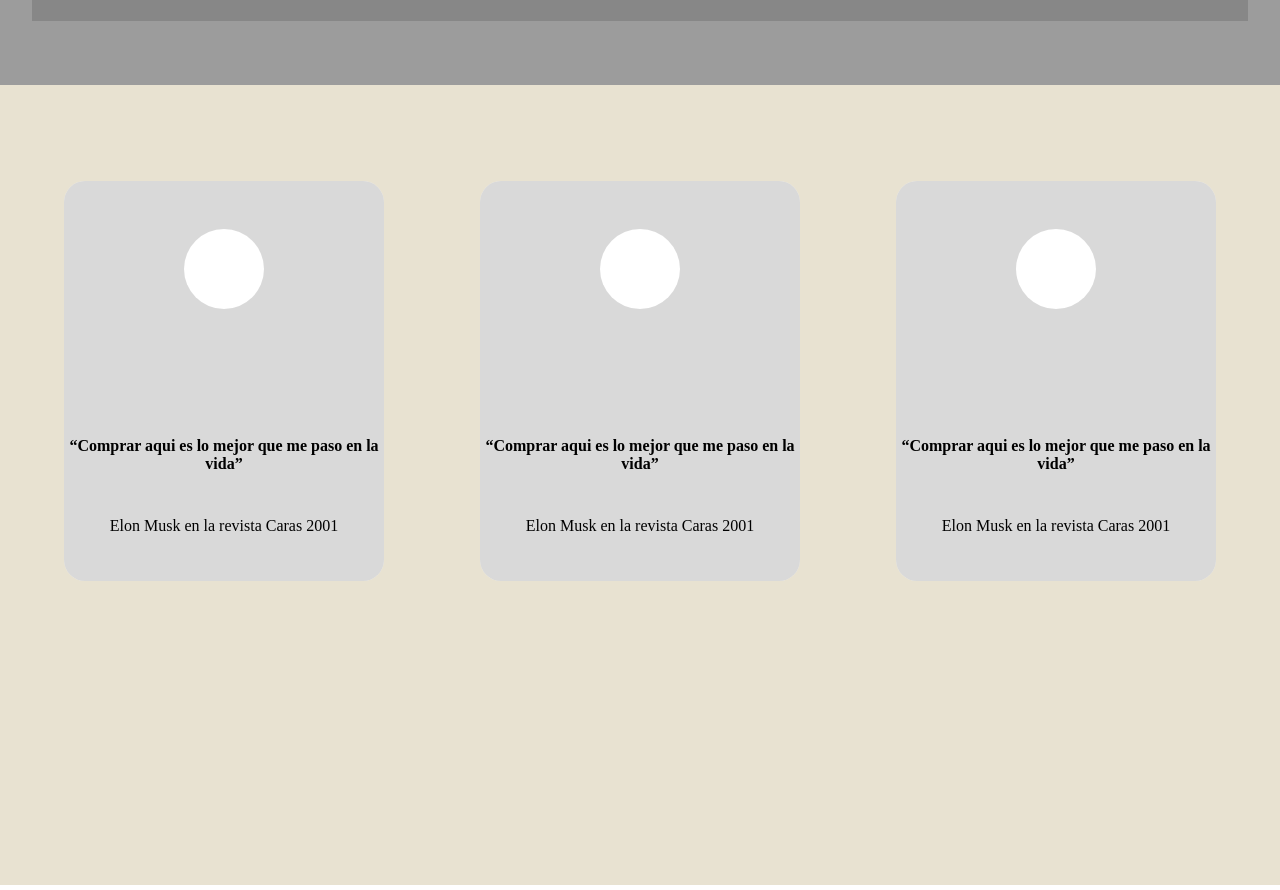
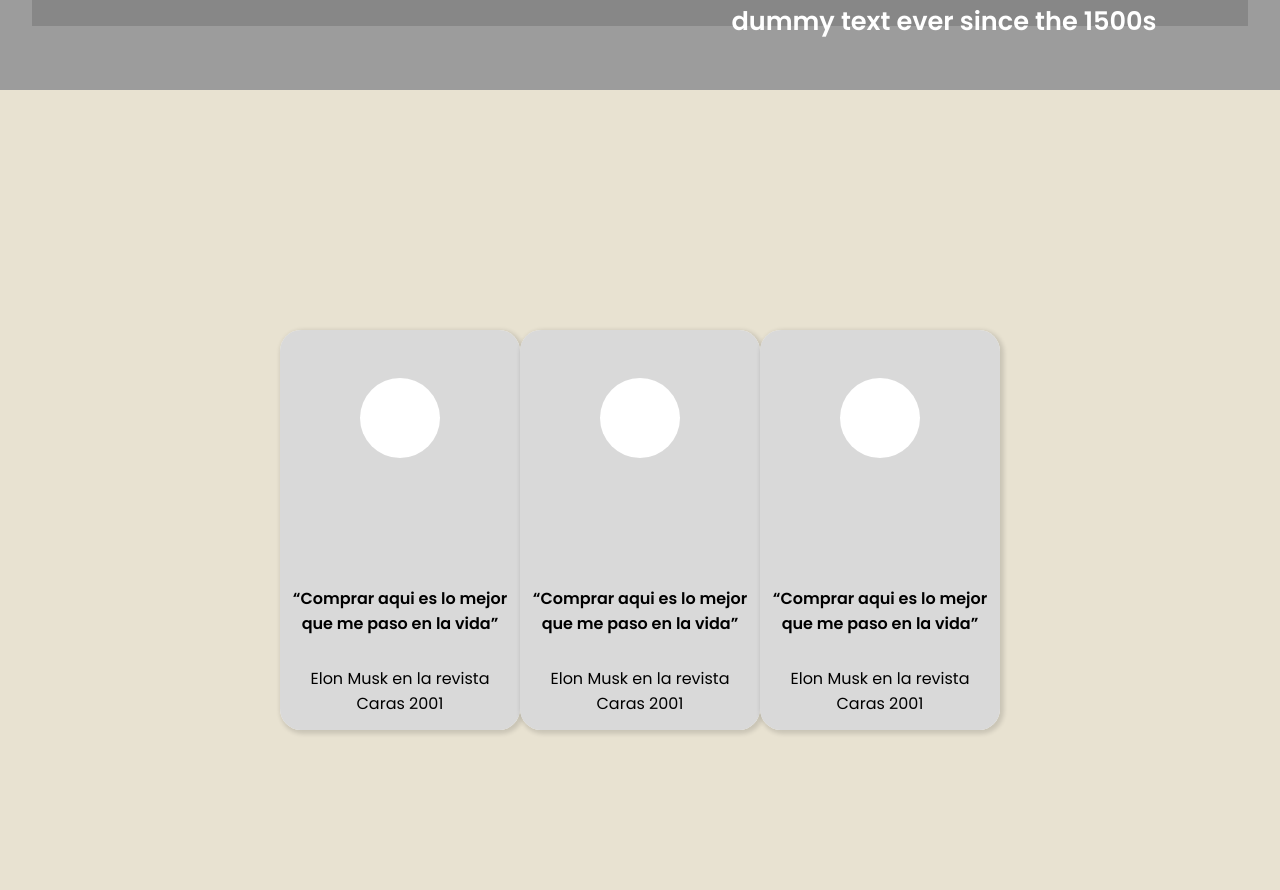
Before and after one commit to dangon200/PF-GRUPO16, a React (Create React App) app in the folder client/: page / in a window 1280 px wide. Shown: the part 2378-3268 px from the top of the page. Built offline with nearby package versions, Linux system fonts and the light colour scheme; a web font is replaced by a local one.

Commit message:
modificando el estilos de algunas cards

```diff
--- a/client/public/index.html
+++ b/client/public/index.html
@@ -8,6 +8,12 @@
     <meta name="description" content="PF" />
     <link rel="apple-touch-icon" href="%PUBLIC_URL%/logo192.png" />
     <link rel="manifest" href="%PUBLIC_URL%/manifest.json" />
+
+
+    <!-- GOOGLE FONTS -->
+    <link rel="preconnect" href="https://fonts.googleapis.com"><link rel="preconnect" href="https://fonts.gstatic.com" crossorigin><link href="https://fonts.googleapis.com/css2?family=Fredoka+One&family=M+PLUS+Rounded+1c:wght@100;300;500;700;800&family=Poppins:wght@100;200;300;400;500;600&display=swap" rel="stylesheet">
+
+
     <title>Henry PF</title>
   </head>
   <body>
--- a/client/src/App.css
+++ b/client/src/App.css
@@ -3,4 +3,7 @@
     padding: 0;
     margin: 0;
     scroll-behavior: smooth;
+    font-family: 'Fredoka One', cursive;
+font-family: 'M PLUS Rounded 1c', sans-serif;
+font-family: 'Poppins', sans-serif;
 }
--- a/client/src/components/CardEquipo/CardEquipo.css
+++ b/client/src/components/CardEquipo/CardEquipo.css
@@ -5,6 +5,7 @@
     margin: .8em 0;
     /* padding: 1em; */
     border-radius: 21px;
+    box-shadow: 2px 2px 4px 2px rgba(0, 0, 0, 0.243);
 }
 
 .card_equipo_container-imagen {
--- a/client/src/components/CardExpertos/CardExpertos.css
+++ b/client/src/components/CardExpertos/CardExpertos.css
@@ -5,6 +5,7 @@
     /* margin: .8em 1em; */
     /* padding: 1em; */
     border-radius: 21px;
+    box-shadow: 2px 2px 4px 2px rgba(0, 0, 0, 0.129);
 }
 
 .card_expertos_container-info {
--- a/client/src/pages/Secciones/Expertos/Expertos.css
+++ b/client/src/pages/Secciones/Expertos/Expertos.css
@@ -3,7 +3,7 @@
     width: 100%;
     height: 100vh;
     padding-top: 6em;
-    /* padding: 1em; */
+    padding: 15em;
 }
 
 .home_expertos_container-cards {
--- a/client/src/pages/SobreNosotros/SobreNosotros.css
+++ b/client/src/pages/SobreNosotros/SobreNosotros.css
@@ -23,7 +23,7 @@
 .sobreNosotros_container-text {
     /* background-color: rgba(255, 255, 255, 0.454); */
     width: 80%;
-    height: 12em;
+    height: auto;
     margin: 1em auto;
 }
 
```
